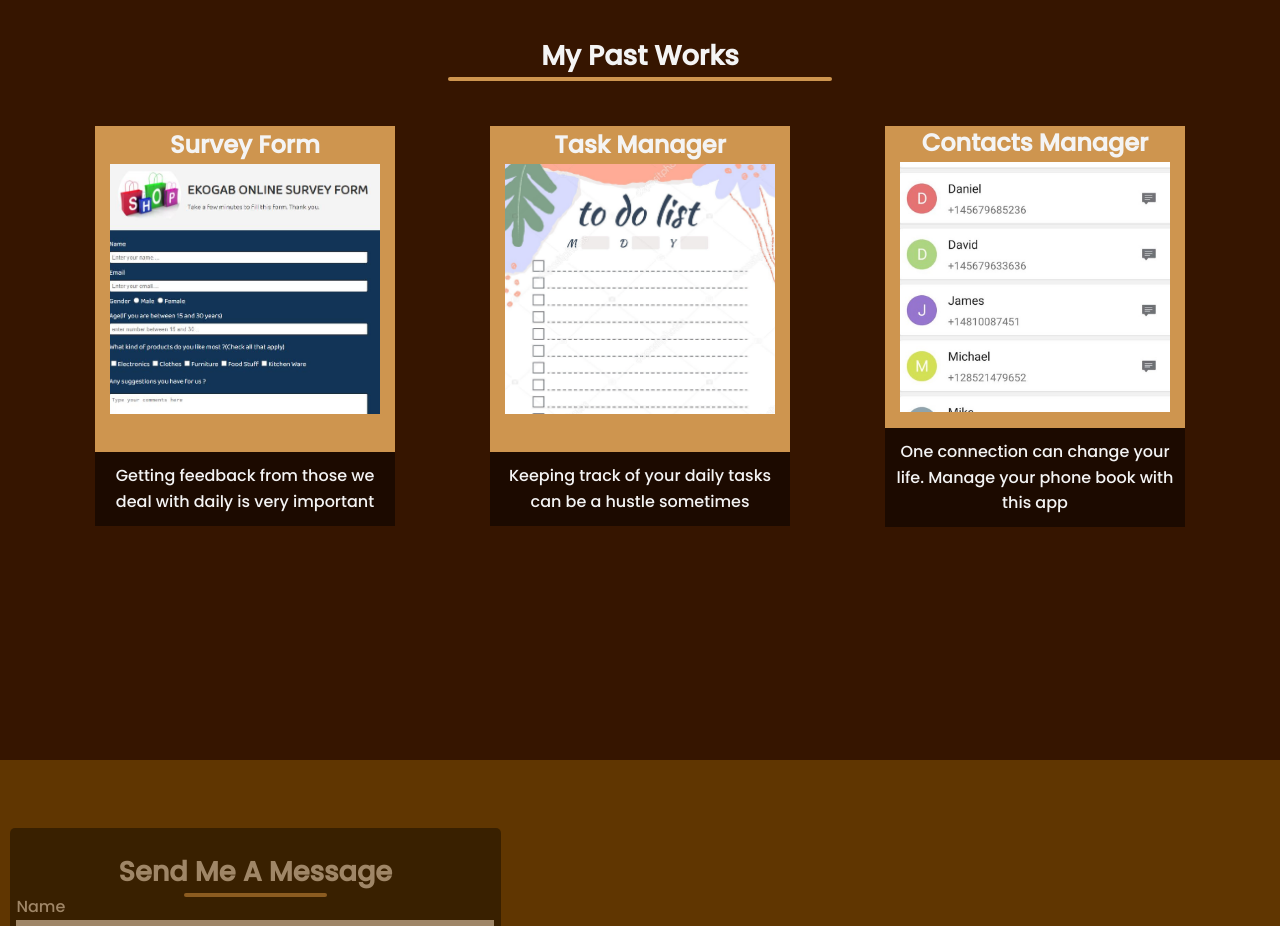
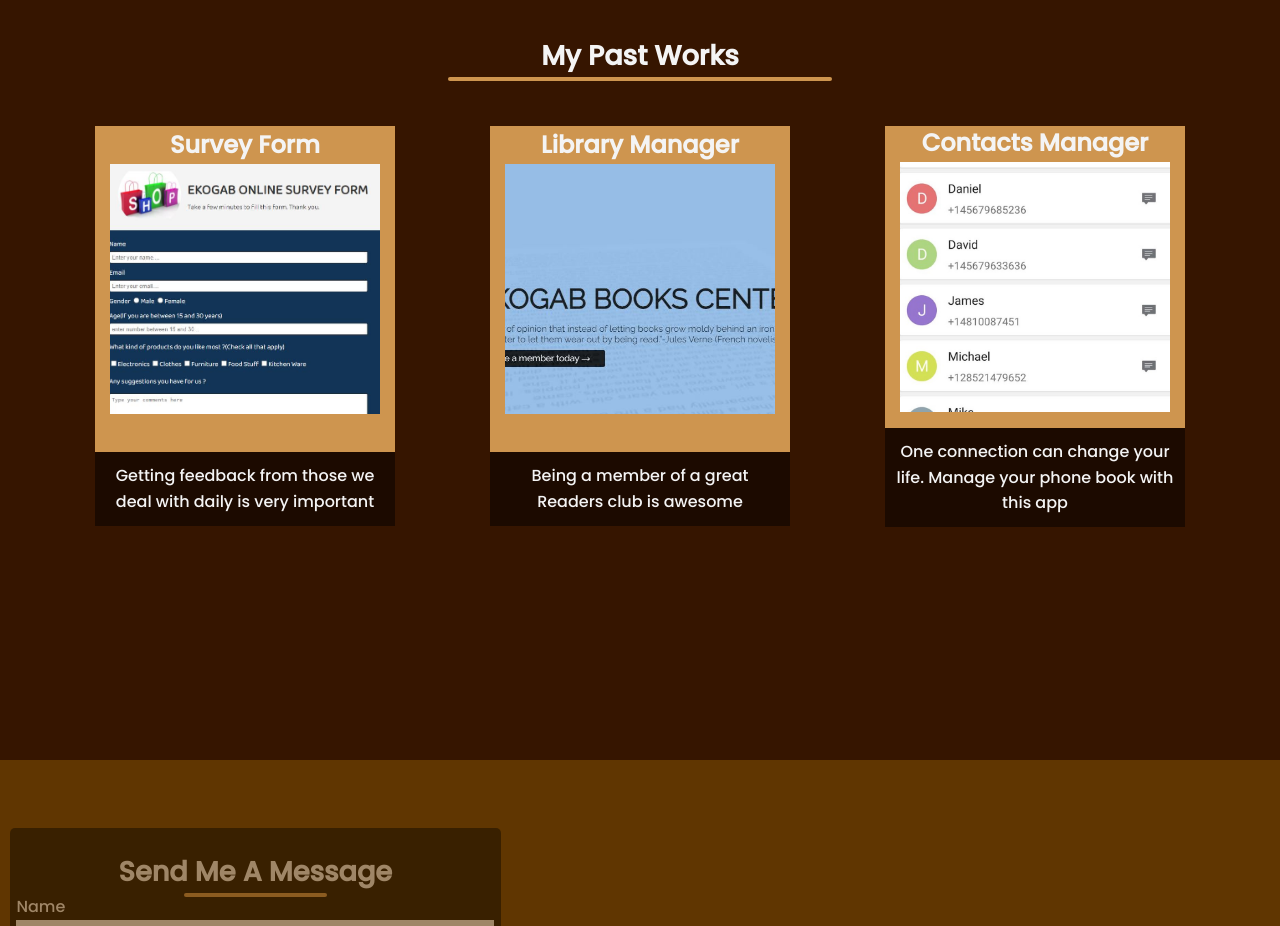
Before and after one commit to gabrielekodo/KanzuCode-Capstone-Project, a plain HTML site: page index.html in a window 1280 px wide. Shown: the part 840-1766 px from the top of the page. Drawn offline with Linux system fonts and the light colour scheme; a web font is replaced by a local one.

Commit message:
updated library manager link

```diff
--- a/index.html
+++ b/index.html
@@ -64,12 +64,13 @@
                 </div>
             </div>
             <div class="project-tile">
-                <div class="title">Task Manager</div>
+                <div class="title">Library Manager</div>
                 <div class="project-img">
 
-                    <a href="#"><img src="images/todolist.jpg" alt="project screen shot"></a>
+                    <a href="https://ekodogabriel-library-manager.herokuapp.com/"><img src="images/ekogab.jpg"
+                            alt="project screen shot"></a>
                 </div>
-                <div class="description">Keeping track of your daily tasks can be a hustle sometimes</div>
+                <div class="description">Being a member of a great Readers club is awesome</div>
             </div>
             <div class="project-tile">
                 <div class="title">Contacts Manager</div>
```
Also changed, not shown: images/ekogab.JPG (added).
